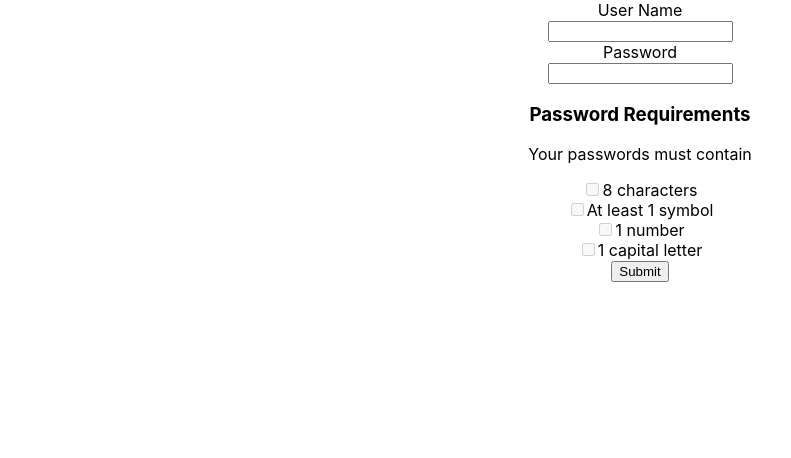
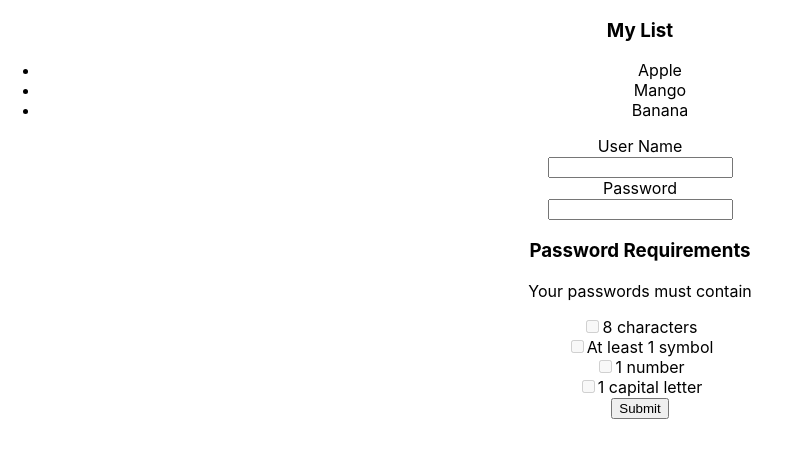
Before and after one commit to arkam-shakil/React-Form, a React (Create React App) app in the folder form-validation/: page / in a window 1280 px wide. Shown: the top 458 px of the page, without its empty margins (0-791 px from the left). Built offline with nearby package versions, Linux system fonts and the light colour scheme.

Commit message:
Added list component

```diff
--- a/form-validation/src/App.js
+++ b/form-validation/src/App.js
@@ -1,9 +1,12 @@
+import List from './List';
 import Form from './FormComponents/Form';
 import ScreenReaderAnnouncementRegion from './ScreenReaderAnnouncementRegion';
 
 function App() {
 	return (
 		<div className="App">
+			<h3>My List</h3>
+			<List items={["Apple", "Mango", "Banana"]} />
 			<Form />
 			<ScreenReaderAnnouncementRegion />
 		</div>
--- /dev/null
+++ b/form-validation/src/List.js
@@ -0,0 +1,13 @@
+import React from 'react';
+
+function List({ items }) {
+	return (
+		<ul>
+			{items.map((item, index) => (
+				<li key={index}>{item}</li>
+			))}
+		</ul>
+	);
+}
+
+export default List;
```
